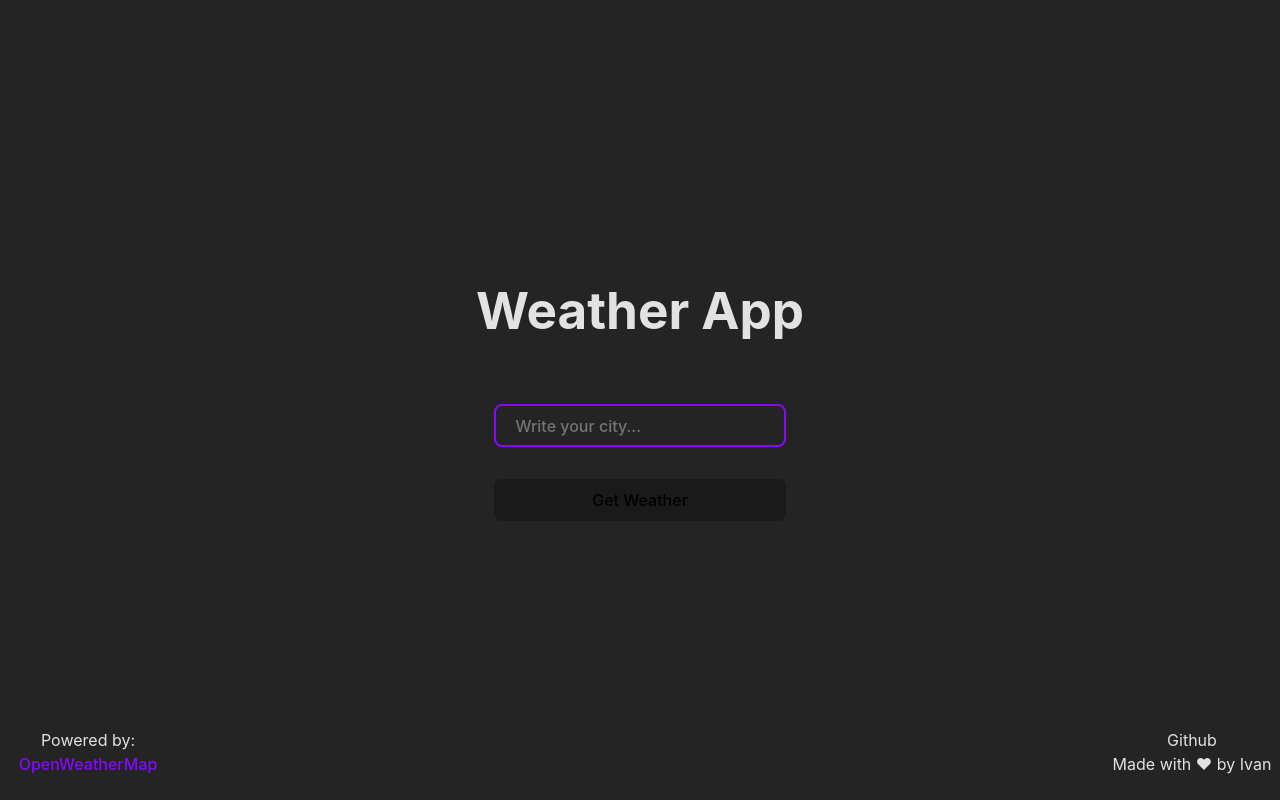
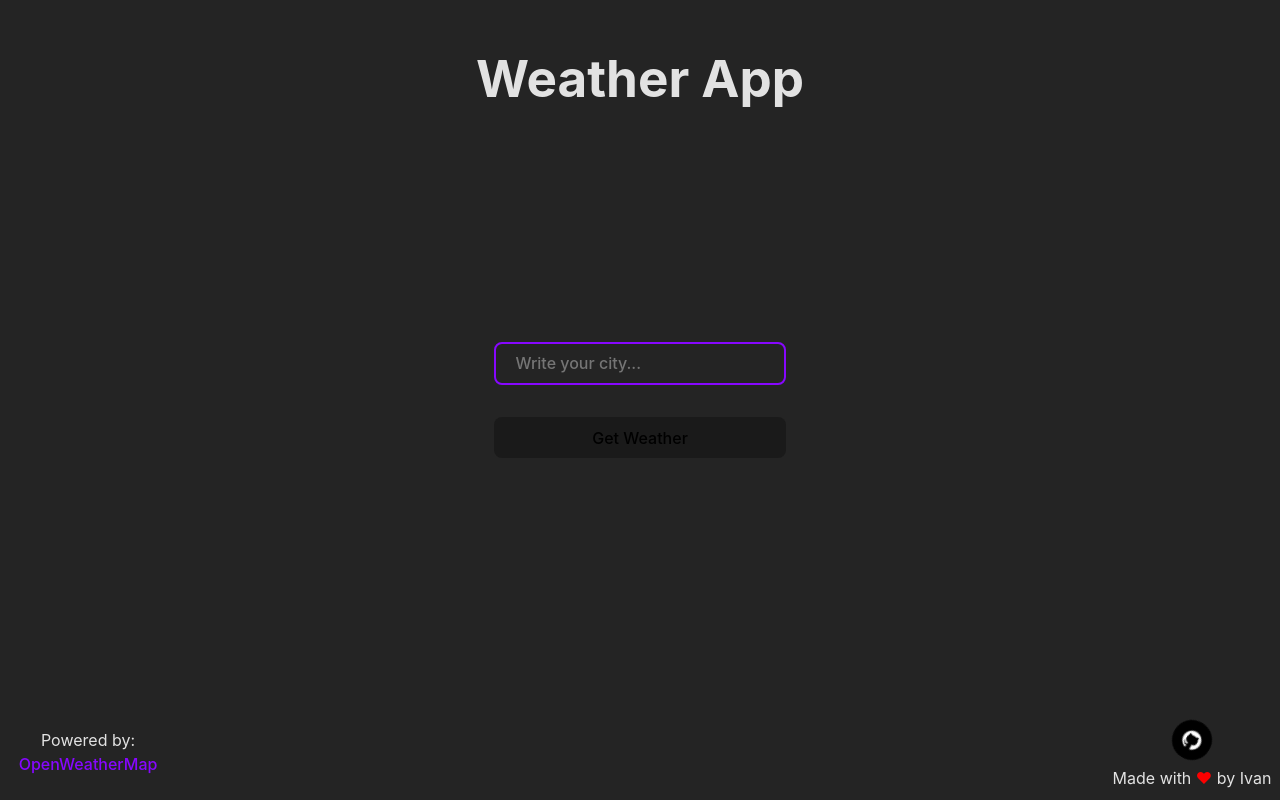
Before and after one commit to isierra93/weather-app, a React (Vite) app: page / in a window 1280 px wide. Built offline with nearby package versions, Linux system fonts and the light colour scheme; no server answers.

Commit message:
Adding css to make more friendly

```diff
--- a/src/App.css
+++ /dev/null
@@ -1,61 +0,0 @@
-#root {
-  max-width: 1280px;
-  margin: 0 auto;
-  padding: 2rem;
-  text-align: center;
-}
-
-.logo {
-  height: 6em;
-  padding: 1.5em;
-  will-change: filter;
-  transition: filter 300ms;
-}
-.logo:hover {
-  filter: drop-shadow(0 0 2em #646cffaa);
-}
-.logo.react:hover {
-  filter: drop-shadow(0 0 2em #61dafbaa);
-}
-
-@keyframes logo-spin {
-  from {
-    transform: rotate(0deg);
-  }
-  to {
-    transform: rotate(360deg);
-  }
-}
-
-@media (prefers-reduced-motion: no-preference) {
-  a:nth-of-type(2) .logo {
-    animation: logo-spin infinite 20s linear;
-  }
-}
-
-.card {
-  padding: 2em;
-}
-
-.listOfTemps{
-  list-style: none;
-}
-
-.footer {
-  display: flex;
-  flex-direction: column;
-  padding: .5em;
-  width: 10rem;
-  height: 4rem;
-  position: absolute;
-}
-
-.github {
-  right: 0;
-  bottom: 0;
-}
-
-.powered {
-  left: 0;
-  bottom: 0;
-}
--- a/src/App.jsx
+++ b/src/App.jsx
@@ -3,7 +3,6 @@ import WeatherCard from "../src/components/WeatherCard.jsx"
 import Error from "../src/components/Error.jsx"
 import Footer from "../src/components/Footer.jsx"
 import Logo from './components/Logo.jsx'
-import './App.css'
 
 const API_KEY = import.meta.env.VITE_API_KEY
 
@@ -50,13 +49,9 @@ function App() {
     }
   }
 
-  function onClick (){
-    setCity('')
-  }
-
   return (
     <>
-      <h1>Weather App</h1>
+      <h1 className='titleWeb'>Weather App</h1>
       {weather ? <WeatherCard weather={weather}/> : null}
       <div>
 
--- a/src/components/Footer.jsx
+++ b/src/components/Footer.jsx
@@ -1,11 +1,13 @@
+import logo from "/github.png"
+
 export default function Footer (){
     return(
         <footer className="footer github">
             <div>
-                Github
+                <a target="_blank" href="https://github.com/isierra93"><img className="logo" src={logo} alt="Github logo" /></a>
             </div>
             <div>
-                Made with ♥ by Ivan
+                Made with <span className="love">♥</span> by Ivan
             </div>
         </footer>
     )
--- a/src/components/WeatherCard.jsx
+++ b/src/components/WeatherCard.jsx
@@ -5,17 +5,18 @@ export default function WeatherCard ({ weather }) {
 
     return(
         <div className="card">
-        <h3>{name} - {main}</h3>
+        <h3>{name}</h3>
         <img src={link} alt={description} />
+        <h3>{main}</h3>
             <div>
-            <h3>Temperatures</h3>
                 <ul className="listOfTemps">
-                    <li>Actual: {temp} °C - RealFeel: {feels_like} °C - Humidity: {humidity} %</li>
+                    <li><b>Actual: {temp} °C - RealFeel: {feels_like} °C</b></li>
                     <li>Max: {temp_max} °C</li>
                     <li>Min: {temp_min} °C</li>
                 </ul>
             </div>
             <div>
+                <span>Humidity: {humidity} %</span>
                 <span>Wind: {gust} - Speed: {speed}</span>
             </div>
         </div>
--- a/src/index.css
+++ b/src/index.css
@@ -13,11 +13,15 @@
   -moz-osx-font-smoothing: grayscale;
   -webkit-text-size-adjust: 100%;
 }
+#root {
+  text-align: center;
+  margin: 0 auto;
+}
 
 a {
   font-weight: 500;
   color: #8707ff;
-  text-decoration: inherit;
+  text-decoration: none;
 }
 a:hover {
   color: #535bf2;
@@ -37,9 +41,9 @@ h1 {
 }
 
 form {
-  display: grid;
+  display: flex;
+  flex-direction: column;
   gap: 2rem;
-
 }
 
 input {
@@ -52,7 +56,6 @@ input {
   padding: 0.6em 1.2em;
   background: transparent;
  }
-
  input:active {
   box-shadow: 2px 2px 15px #8707ff inset;
  }
@@ -75,3 +78,66 @@ button:focus,
 button:focus-visible {
   outline: 4px auto -webkit-focus-ring-color;
 }
+
+.titleWeb {
+  position: absolute;
+  margin-left: auto;
+  margin-right: auto;
+  left: 0;
+  right: 0;
+  top: 1rem;
+}
+
+.logo {
+  height: 2.5em;
+  width: 2.5em;
+  border-radius: 50%;
+  will-change: filter;
+  transition: filter 300ms;
+  animation-name: logo-spin;
+  animation-duration: 5s;
+  animation-iteration-count: infinite;
+}
+.logo:hover {
+  filter: drop-shadow(0 0 2em #8707ff);
+}
+
+@keyframes logo-spin {
+  from {
+    transform: rotate(0deg);
+  }
+  to {
+    transform: rotate(360deg);
+  }
+}
+
+.card {
+  padding: 2em;
+}
+
+.listOfTemps{
+  list-style: none;
+}
+
+.footer {
+  display: flex;
+  flex-direction: column;
+  padding: .5em;
+  width: 10rem;
+  height: 4rem;
+  position: absolute;
+}
+
+.github {
+  right: 0;
+  bottom: .5em;
+}
+
+.powered {
+  left: 0;
+  bottom: 0;
+}
+
+.love {
+  color: #fd0000;
+}
```
Also changed, not shown: public/github.png (added).
